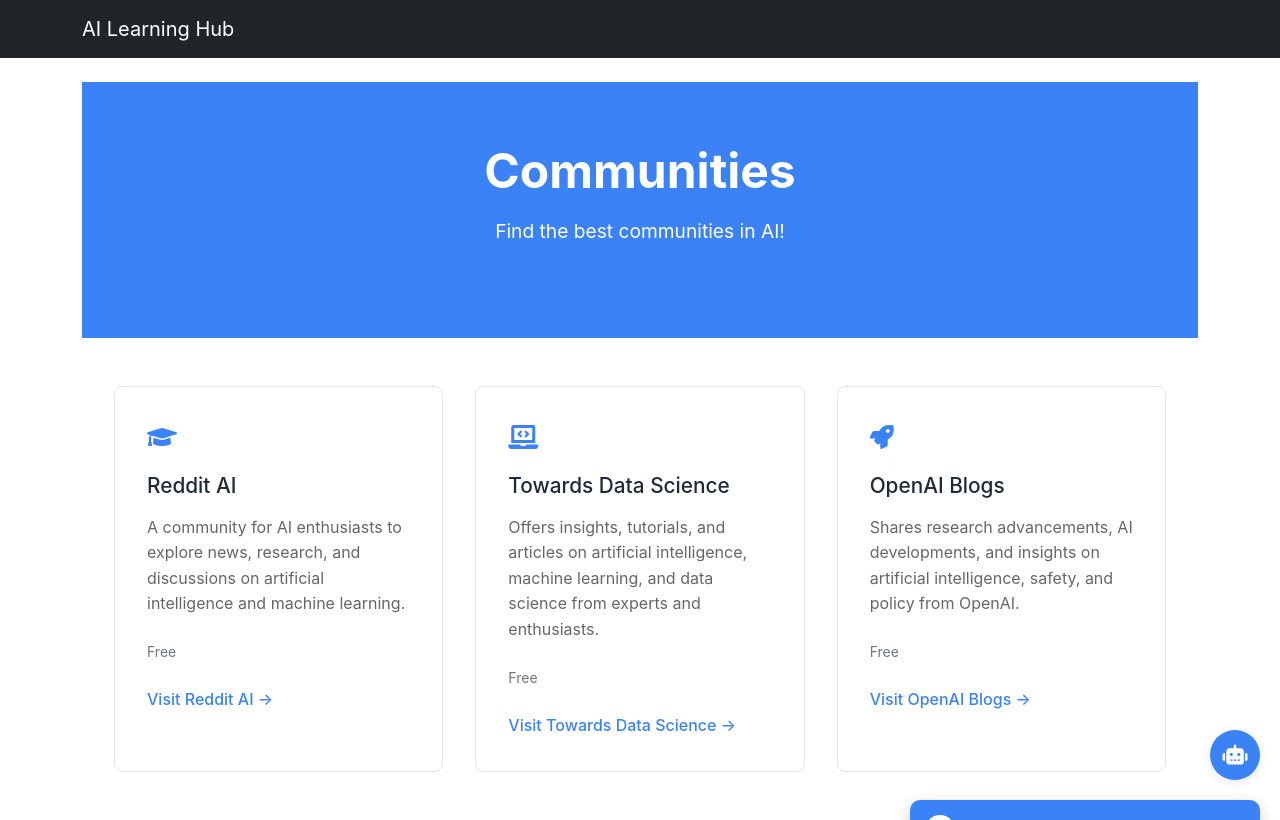
After one commit to AnantaSingh/AILearningHub, a Django app: page /communities/ in a window 1280 px wide. The commit adds this page. Run offline with Django 4.2, Linux system fonts and the light colour scheme.

Commit message:
Communities and Handbooks

```diff
--- a/core/urls.py
+++ b/core/urls.py
@@ -7,4 +7,6 @@
     path('', views.home, name='home'),
     path('ai_resources/', views.ai_resources, name='ai_resources'),
     path('research_papers/', views.research_papers, name='research_papers'),
+    path('communities/', views.communities, name='communities'),
+    path('ai_handbooks/', views.ai_handbooks, name='ai_handbooks'),
 ]
--- a/core/views.py
+++ b/core/views.py
@@ -14,7 +14,13 @@
     return render(request, 'home.html')
 
 def ai_resources(request):
-    return render(request, 'ai_resources.html')
+    return render(request, 'core/ai_resources.html')
+
+def communities(request):
+    return render(request, 'core/communities.html')
+
+def ai_handbooks(request):
+    return render(request, 'core/ai_handbooks.html')
 
 def research_papers(request):
     # Debug: Log all bookmarks
--- /dev/null
+++ b/templates/core/communities.html
@@ -0,0 +1,59 @@
+{% extends 'base/base.html' %}
+{% load static %}
+
+{% block title %}AI Learning Resources - AIHub{% endblock %}
+
+{% block content %}
+<section class="hero-section">
+    <div class="hero-content">
+        <h1 class="hero-title">Communities</h1>
+        <p class="hero-subtitle">Find the best communities in AI!</p>
+    </div>
+</section>
+
+<div class="grid-container">
+    <!-- Reddit ai -->
+    <div class="grid-item">
+        <div class="icon">
+            <i class="fas fa-graduation-cap"></i>
+        </div>
+        <h3>Reddit AI</h3>
+        <p>A community for AI enthusiasts to explore news, research, and discussions on artificial intelligence and machine learning.</p>
+        <p class="text-muted small">Free</p>
+        <a href="https://www.reddit.com/r/artificial/"
+           class="action-link"
+           target="_blank"
+           rel="noopener noreferrer">Visit Reddit AI →</a>
+    </div>
+
+    <!-- Towards Data Science -->
+    <div class="grid-item">
+        <div class="icon">
+            <i class="fas fa-laptop-code"></i>
+        </div>
+        <h3>Towards Data Science</h3>
+        <p>Offers insights, tutorials, and articles on artificial intelligence, machine learning, and data science from experts and enthusiasts.</p>
+        <p class="text-muted small">Free</p>
+        <a href="https://towardsdatascience.com/category/artificial-intelligence/"
+           class="action-link"
+           target="_blank"
+           rel="noopener noreferrer">Visit Towards Data Science →</a>
+    </div>
+
+    <!-- OpenAI Blogs -->
+    <div class="grid-item">
+        <div class="icon">
+            <i class="fas fa-rocket"></i>
+        </div>
+        <h3>OpenAI Blogs</h3>
+        <p>Shares research advancements, AI developments, and insights on artificial intelligence, safety, and policy from OpenAI.</p>
+        <p class="text-muted small">Free</p>
+        <a href="https://blogboard.io/source-feed/source/openai-blog"
+           class="action-link"
+           target="_blank"
+           rel="noopener noreferrer">Visit OpenAI Blogs →</a>
+    </div>
+
+
+</div>
+{% endblock %}
```
Also changed, not shown: templates/core/ai_handbooks.html (added, +57 -0 lines), templates/home.html (+6 -6 lines), templates/core/ai_resources.html (renamed from templates/ai_resources.html).
